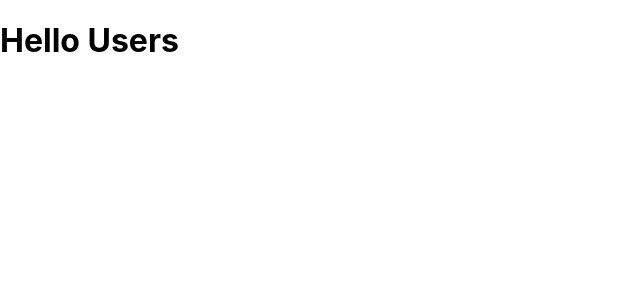
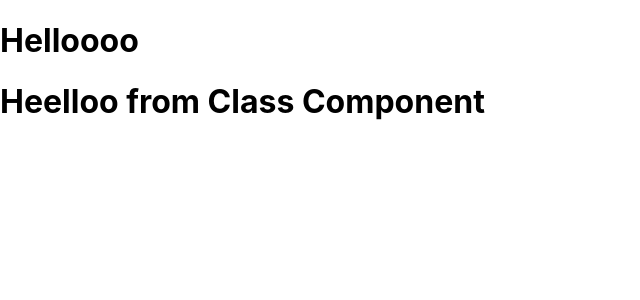
Before and after one commit to Bhanu-Partap/React-Basics, a React (Create React App) app in the folder basics/: page / in a window 1280 px wide. Shown: the top 300 px of the page, without its empty margins (0-640 px from the left). Built offline with nearby package versions, Linux system fonts and the light colour scheme.

Commit message:
issue resolved

```diff
--- a/basics/src/index.js
+++ b/basics/src/index.js
@@ -2,11 +2,12 @@ import React from 'react';
 import ReactDOM from 'react-dom/client';
 import './index.css';
 // import App from './App';
-import Users from './Users';
+// import Users from './Users';
+import App from './App';
 
 const root = ReactDOM.createRoot(document.getElementById('root'));
 root.render(
   <React.StrictMode>
-    <Users />
+    <App />
   </React.StrictMode>
 );
```
